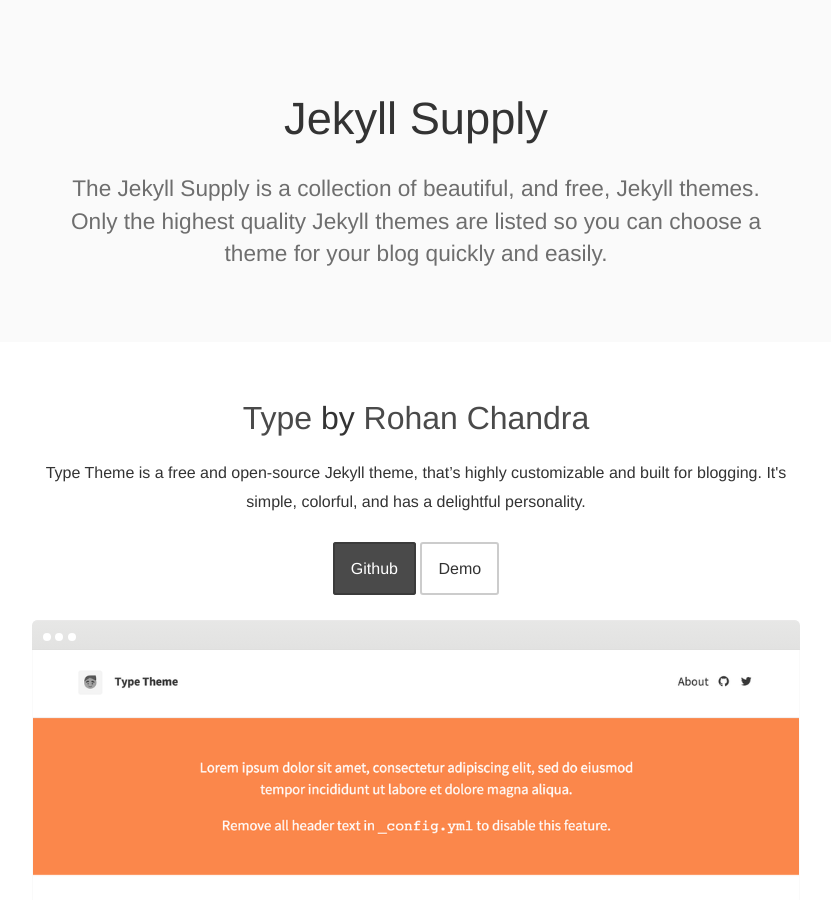
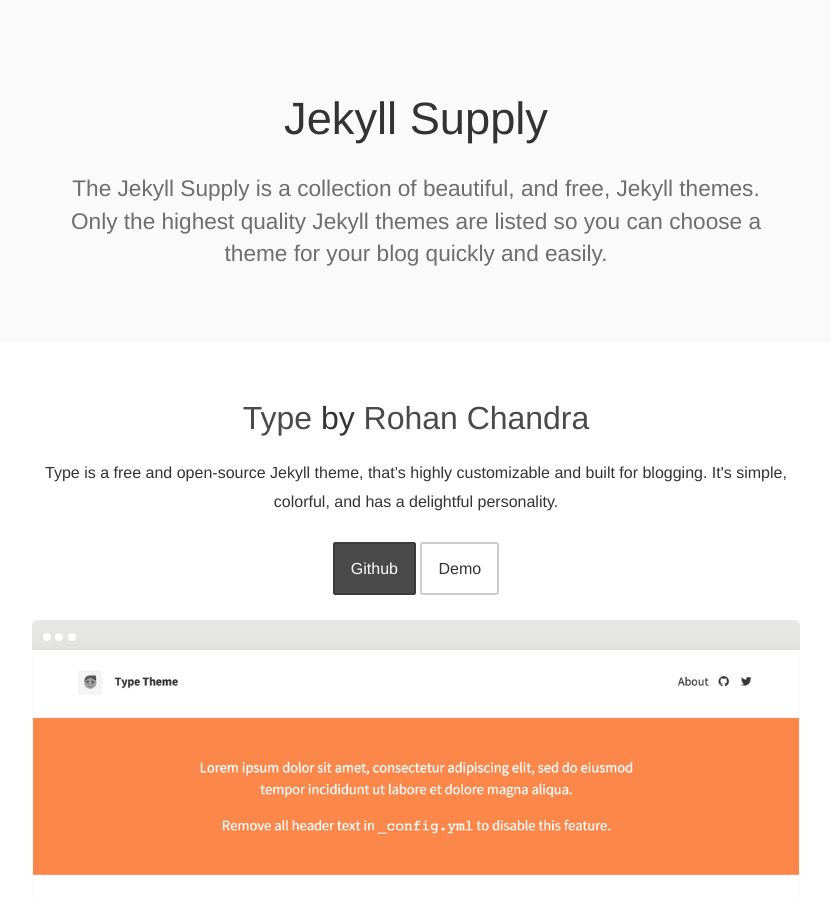
Before and after one commit to johno/jekyllsupply, a Jekyll site: the page built from index.html, in a window 1280 px wide and 900 px high. Shown: the whole window, without its empty margins (224-1055 px from the left). Built offline with Jekyll 4.4.1, drawn with Linux system fonts in a browser that asks for light colours.

Commit message:
Tweak wording

```diff
--- a/_data/themes.yml
+++ b/_data/themes.yml
@@ -1,6 +1,6 @@
 - name: Type
   description: >
-    Type Theme is a free and open-source Jekyll theme, that’s highly customizable and
+    Type is a free and open-source Jekyll theme, that’s highly customizable and
     built for blogging. It's simple, colorful, and has a delightful personality.
   image: type.png
   demourl: https://rohanchandra.github.io/type-theme/
```
